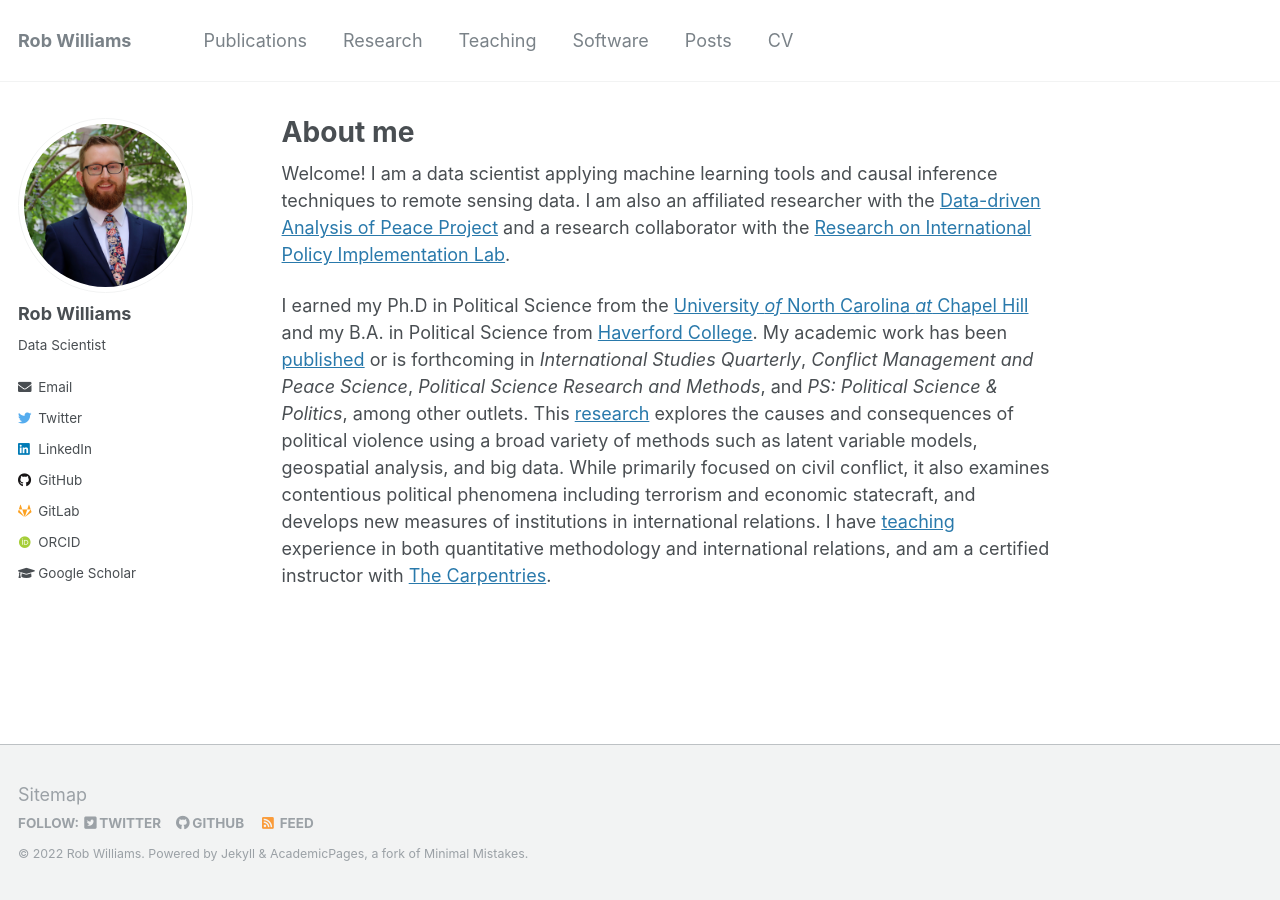
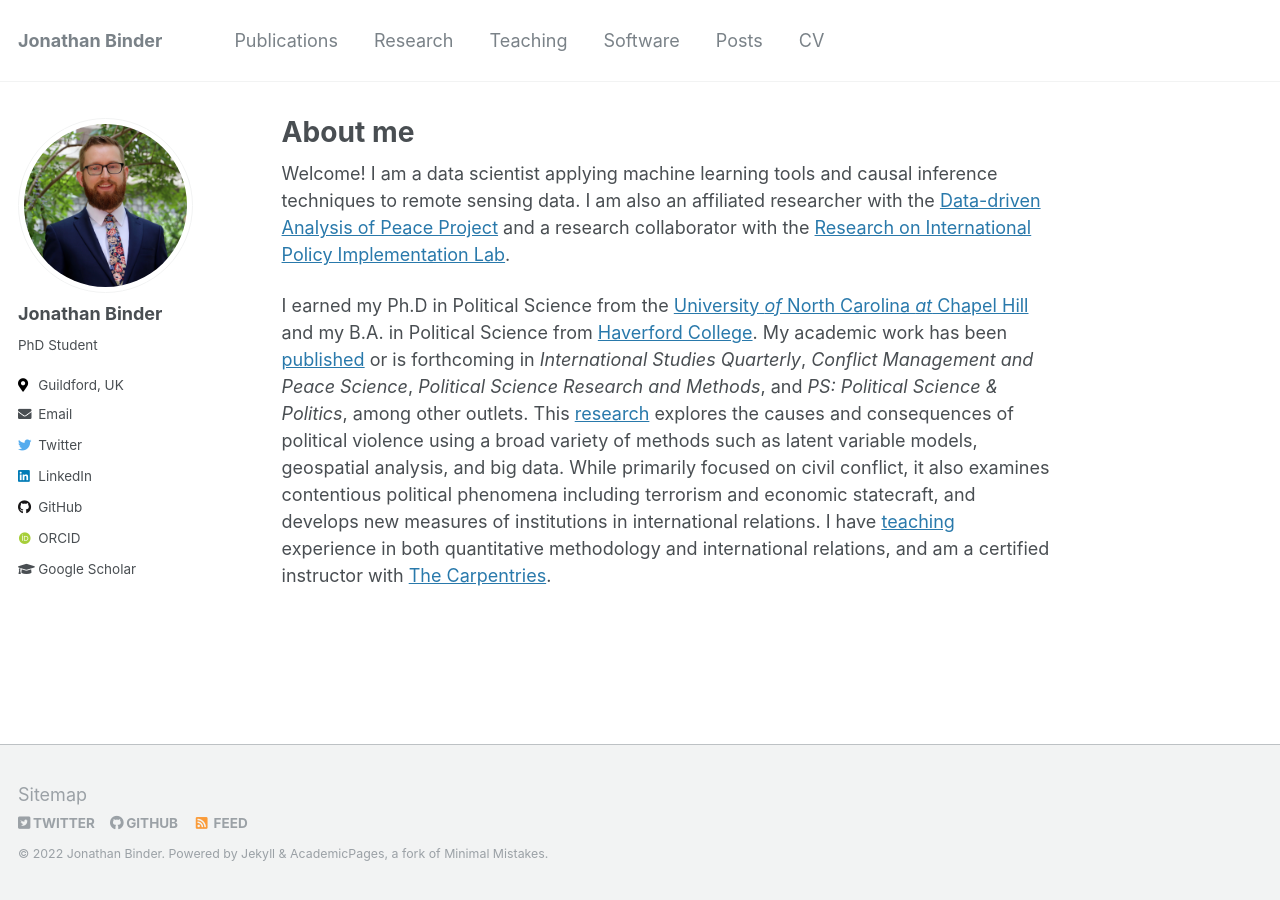
Before and after one commit to jonathanmbinder/old-website, a Jekyll site: the page built from _pages/about.md, in a window 1280 px wide. Built offline with Jekyll 4.4.1, drawn with Linux system fonts in a browser that asks for light colours; some web fonts are replaced.

Commit message:
Update _config.yml

```diff
--- a/_config.yml
+++ b/_config.yml
@@ -6,14 +6,14 @@
 # `jekyll serve`. If you change this file, please restart the server process.
 
 # Site Settings
-locale                   : "en-US"
-title                    : "Rob Williams"
+locale                   : "en-UK"
+title                    : "Jonathan Binder"
 title_separator          : "-"
-name                     : &name "Rob Williams"
-description              : &description "Postdoc in Political Science"
-url                      : https://jayrobwilliams.com # the base hostname & protocol for your site e.g. "https://mmistakes.github.io"
+name                     : &name "Jonathan Binder"
+description              : &description "PhD Student in Seed Biology"
+url                      : # the base hostname & protocol for your site e.g. "https://mmistakes.github.io"
 baseurl                  : "" # the subpath of your site, e.g. "/blog"
-repository               : "jayrobwilliams/jayrobwilliams.github.io"
+repository               : "jonathanmbinder/jonathanmbinder.github.io"
 teaser                   : # filename of teaser fallback teaser image placed in /images/, .e.g. "500x300.png"
 breadcrumbs              : false # true, false (default)
 words_per_minute         : 160
@@ -57,7 +57,7 @@
 
 # Social Sharing
 twitter:
-  username               : jayrobw
+  username               : &twitter jonathanbinder
 facebook:
   username               :
   app_id                 :
@@ -73,24 +73,24 @@
 
 # Analytics
 analytics:
-  provider               : "goatcounter" # false (default), "google", "google-universal", "custom", "goatcounter"
+  provider               :  # false (default), "google", "google-universal", "custom", "goatcounter"
   google:
     tracking_id          :
   goatcounter:
-    code		 : jayrobwilliams
+    code		 :
 
 
 # Site Author
 author:
-  name             : "Rob Williams"
+  name             : "Jonathan Binder"
   avatar           : "profile.png"
-  bio              : "Data Scientist"
-  location         :
+  bio              : "PhD Student"
+  location         : "Guildford, UK"
   employer         :
   pubmed           :
-  orcid            : "http://orcid.org/0000-0001-9259-3883"
-  googlescholar    : "https://scholar.google.com/citations?user=fiaPSmgAAAAJ"
-  email            : "rob.williams@wustl.edu"
+  orcid            : "https://orcid.org/0000-0002-5170-939X"
+  googlescholar    : ""
+  email            : "jonathanmbinder@gmail.com"
   researchgate     :  # example: "https://www.researchgate.net/profile/yourprofile"
   uri              :
   bitbucket        :
@@ -99,20 +99,20 @@
   flickr           :
   facebook         :
   foursquare       :
-  github           : "jayrobwilliams"
-  gitlab           : "jayrobwilliams"
+  github           : "jonathanmbinder"
+  gitlab           :
   google_plus      :
   keybase          :
   instagram        :
   impactstory      : #"https://profiles.impactstory.org/u/xxxx-xxxx-xxxx-xxxx"
   lastfm           :
-  linkedin         : "jayrobwilliams"
+  linkedin         : "jonathan-binder"
   pinterest        :
   soundcloud       :
-  stackoverflow    : #"https://stackoverflow.com/users/10912314/jayrobwilliams"
+  stackoverflow    : #""
   steam            :
   tumblr           :
-  twitter          : "jayrobw"
+  twitter          : "jonathanbinder"
   vine             :
   weibo            :
   xing             :
```
